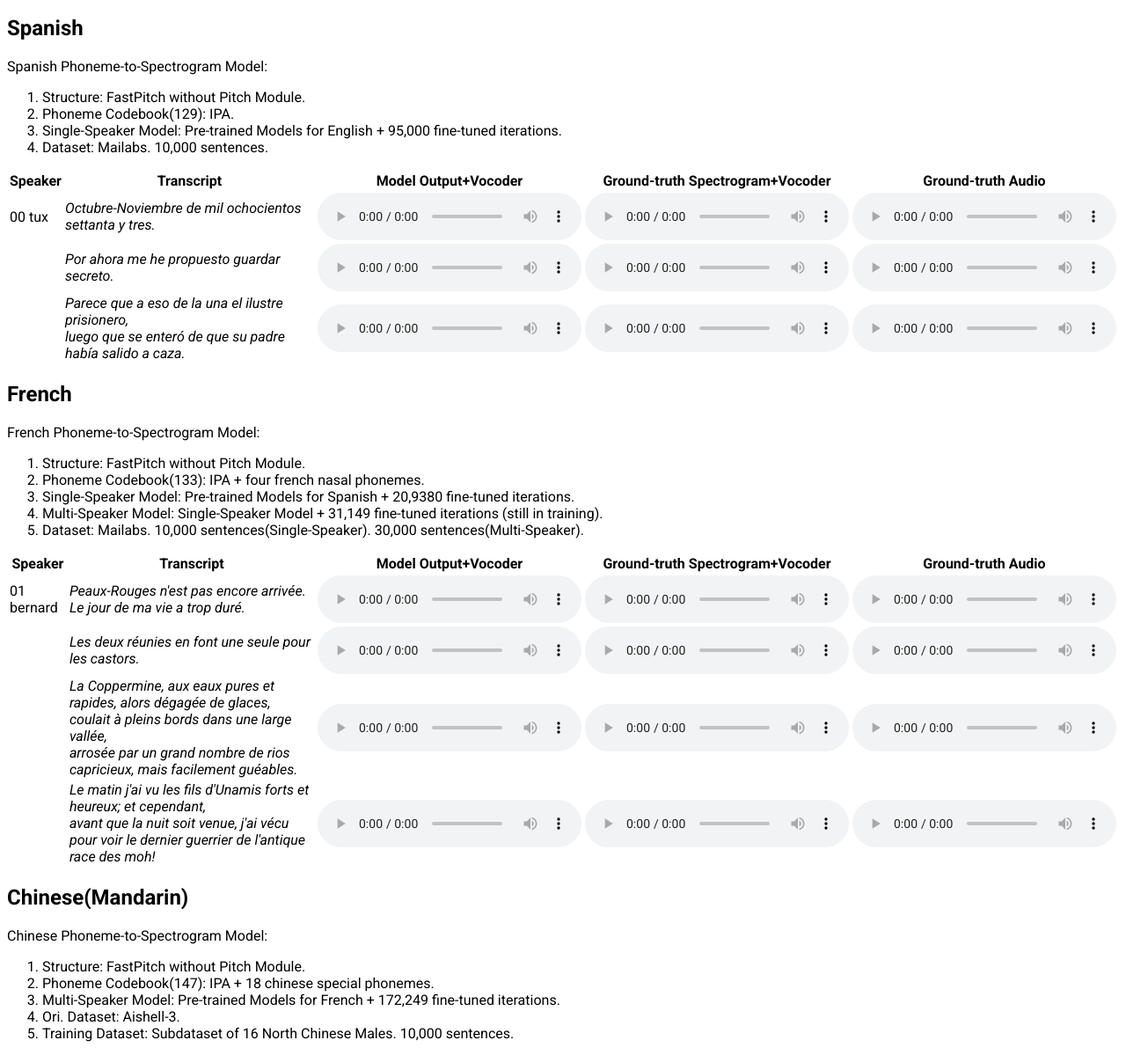
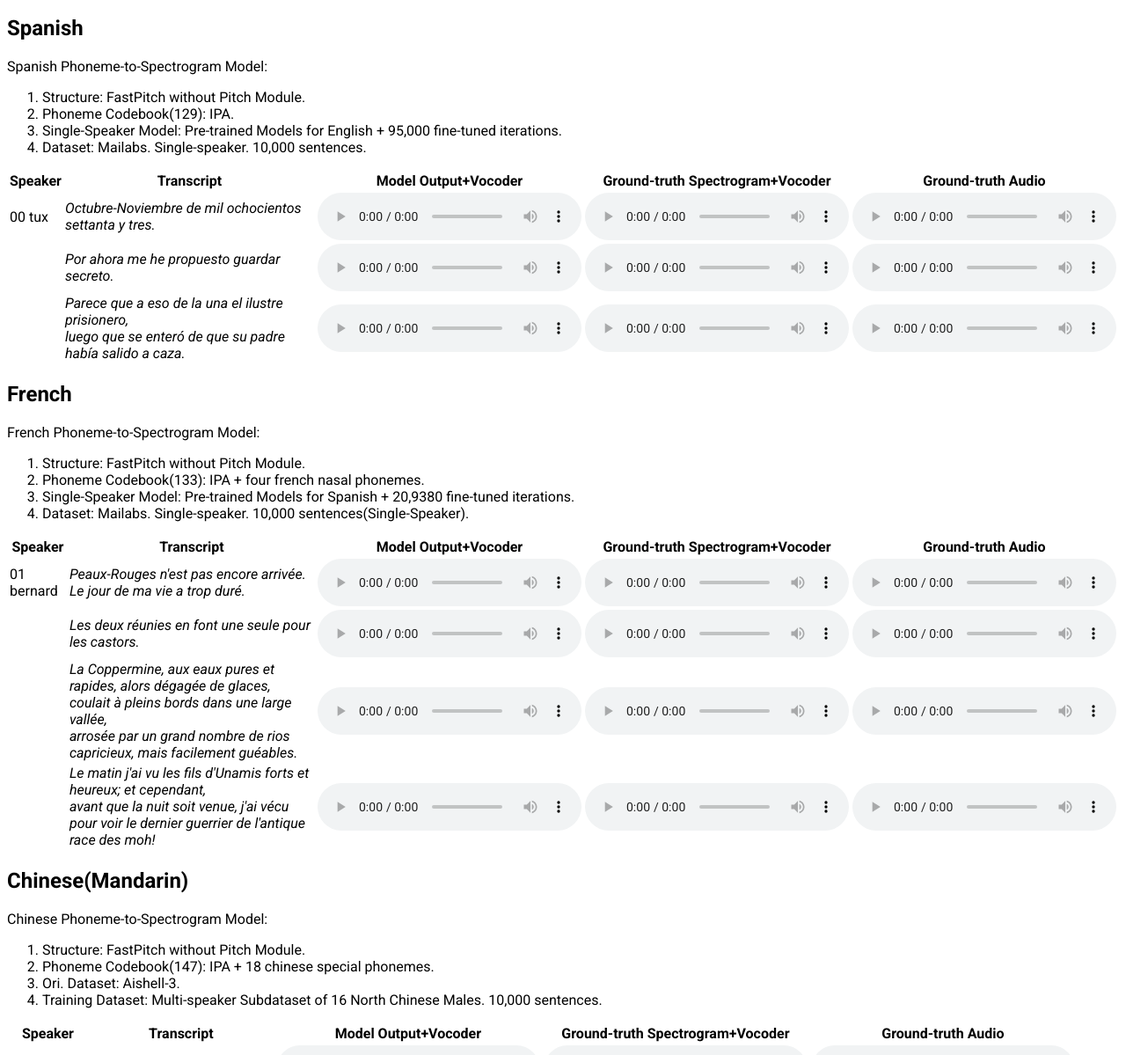
Before and after one commit to liuynkit/liuynkit.github.io, a plain HTML site: page index.html in a window 1280 px wide. Shown: the part 49-1248 px from the top of the page at 88% size. Drawn offline with Linux system fonts and the light colour scheme; files that its build step writes are made by us from their sources.

Commit message:
add audios and descriptions

```diff
--- a/index.html
+++ b/index.html
@@ -25,7 +25,7 @@
       <li>Structure: FastPitch without Pitch Module.</li>
       <li>Phoneme Codebook(129): IPA.</li>
       <li>Single-Speaker Model: Pre-trained Models for English + 95,000 fine-tuned iterations.</li>
-      <li>Dataset: Mailabs. 10,000 sentences.</li>
+      <li>Dataset: Mailabs. Single-speaker. 10,000 sentences.</li>
     </ol>
     </p>
     <table>
@@ -89,8 +89,8 @@
       <li>Structure: FastPitch without Pitch Module.</li>
       <li>Phoneme Codebook(133): IPA + four french nasal phonemes.</li>
       <li>Single-Speaker Model: Pre-trained Models for Spanish + 20,9380 fine-tuned iterations.</li>
-      <li>Multi-Speaker Model: Single-Speaker Model + 31,149 fine-tuned iterations (still in training).</li>
-      <li>Dataset: Mailabs. 10,000 sentences(Single-Speaker). 30,000 sentences(Multi-Speaker).</li>
+      <!-- <li>Multi-Speaker Model: Single-Speaker Model + 31,149 fine-tuned iterations (still in training).</li> -->
+      <li>Dataset: Mailabs. Single-speaker. 10,000 sentences(Single-Speaker).</li>
     </ol>
     </p>
     <table>
@@ -124,7 +124,7 @@
           <td></td>
           <td><em>Les deux réunies en font une seule pour les castors.</em></td>
           <td><audio controls class="audio-player" preload="metadata">
-              <source src="resources/audio/plainTTS/fr/newdecoder_fr_transfered_audio_spker_0_2.wav" type="audio/wav">
+              <source src="resources/audio/plainTTS/fr/newdecoder_fr_transfered_audio_spker_0_2_2.wav" type="audio/wav">
             </audio></td>
           <td><audio controls class="audio-player" preload="metadata">
               <source src="resources/audio/plainTTS/fr/newdecoder_fr_gt_pseudo_audio_spker_0_2.wav" type="audio/wav">
@@ -174,9 +174,9 @@
     <ol>
       <li>Structure: FastPitch without Pitch Module.</li>
       <li>Phoneme Codebook(147): IPA + 18 chinese special phonemes.</li>
-      <li>Multi-Speaker Model: Pre-trained Models for French + 172,249 fine-tuned iterations.</li>
+      <!-- <li>Multi-Speaker Model: Pre-trained Models for French + 172,249 fine-tuned iterations.</li> -->
       <li>Ori. Dataset: Aishell-3.</li>
-      <li>Training Dataset: Subdataset of 16 North Chinese Males. 10,000 sentences.</li>
+      <li>Training Dataset: Multi-speaker Subdataset of 16 North Chinese Males. 10,000 sentences.</li>
     </ol>
     </p>
     <table>
```
Also changed, not shown: 1 other file.
